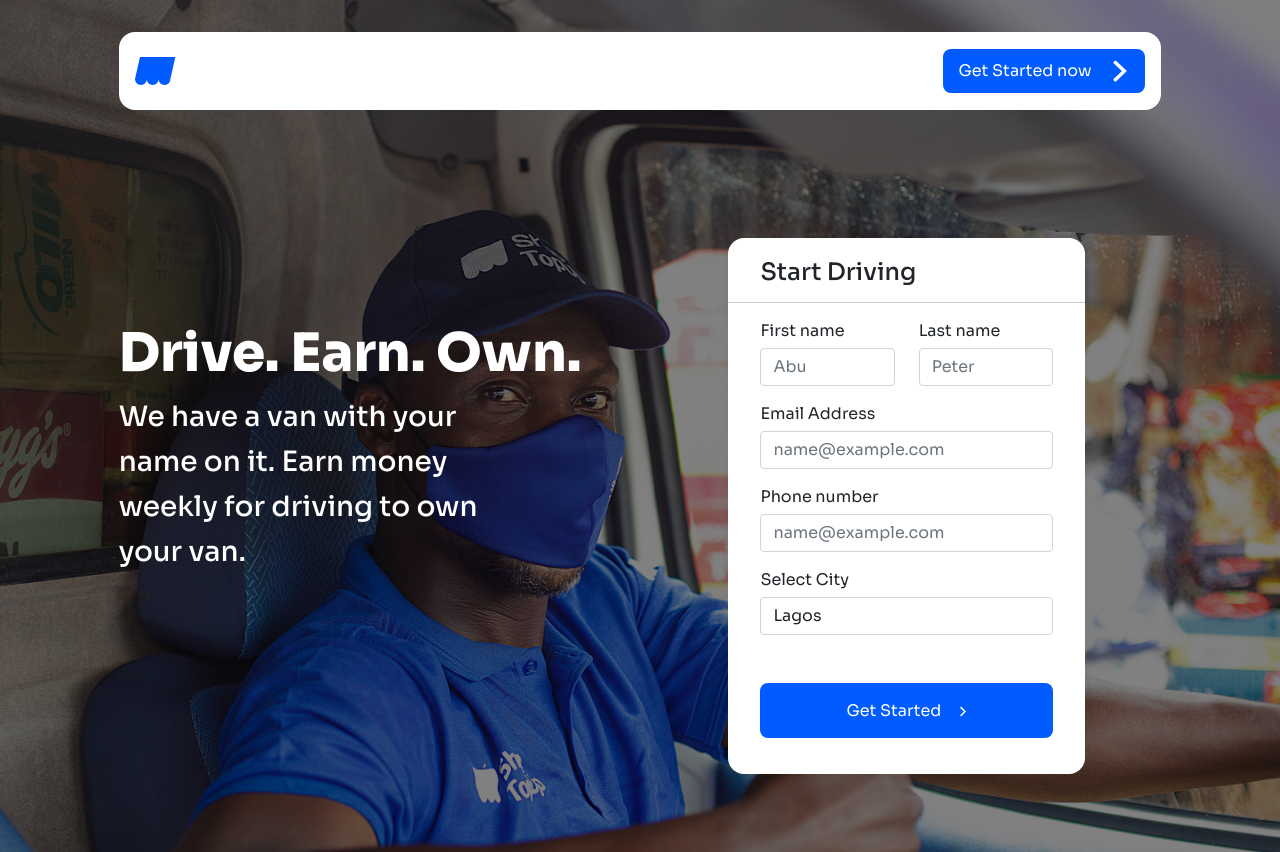
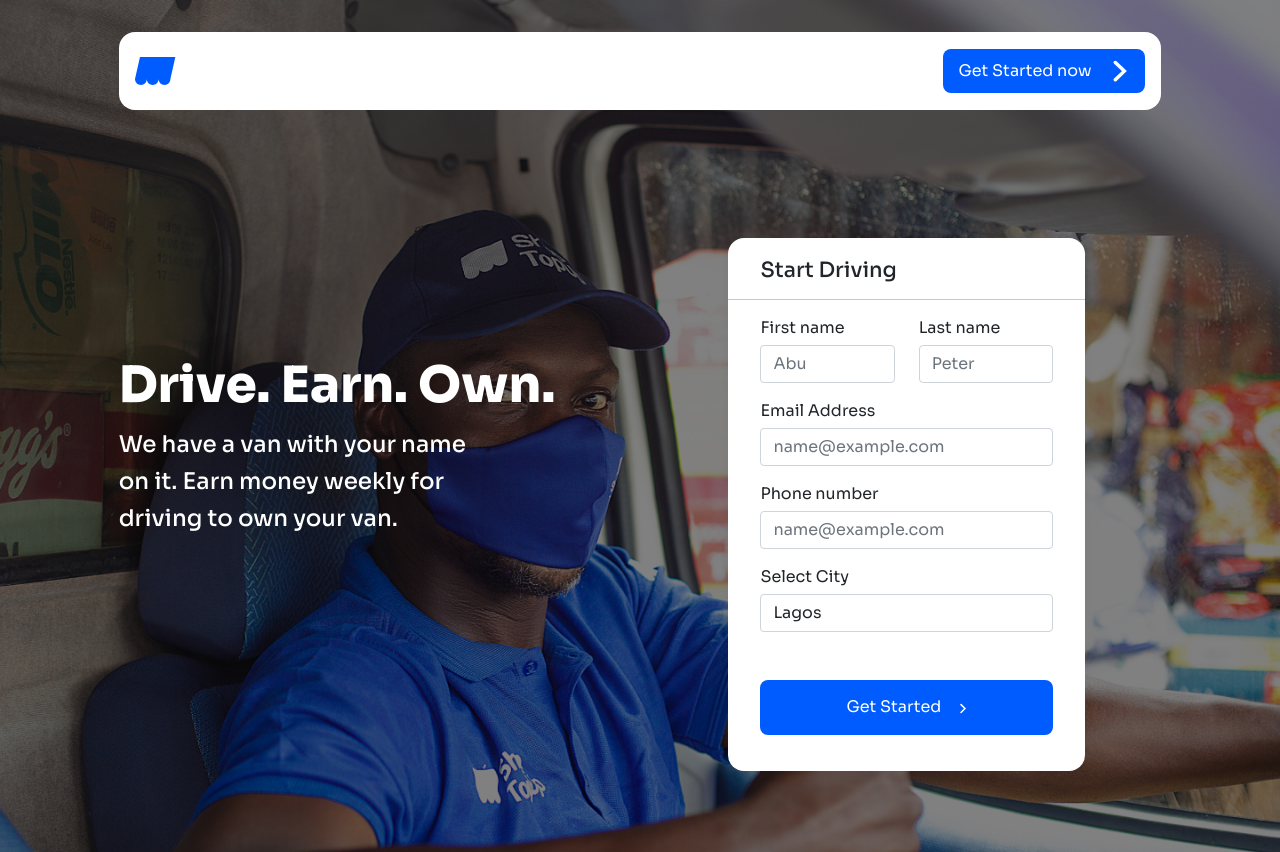
Before and after one commit to chevck/stu-uber, a React (Create React App) app: page / in a window 1280 px wide. Shown: the top 852 px of the page. Built offline with nearby package versions, Linux system fonts and the light colour scheme.

Commit message:
reduce font size

```diff
--- a/src/style.scss
+++ b/src/style.scss
@@ -74,12 +74,12 @@ a {
         h5 {
           width: 69%;
           line-height: 160%;
-          font-size: 28px;
+          font-size: 23px;
         }
 
         h1 {
           font-weight: 800;
-          font-size: 53px;
+          font-size: 50px;
           line-height: 67px;
         }
       }
@@ -100,6 +100,9 @@ a {
         h4,
         form {
           padding: 0 2rem;
+        }
+        h4 {
+          font-size: 21px;
         }
 
         input,
```
